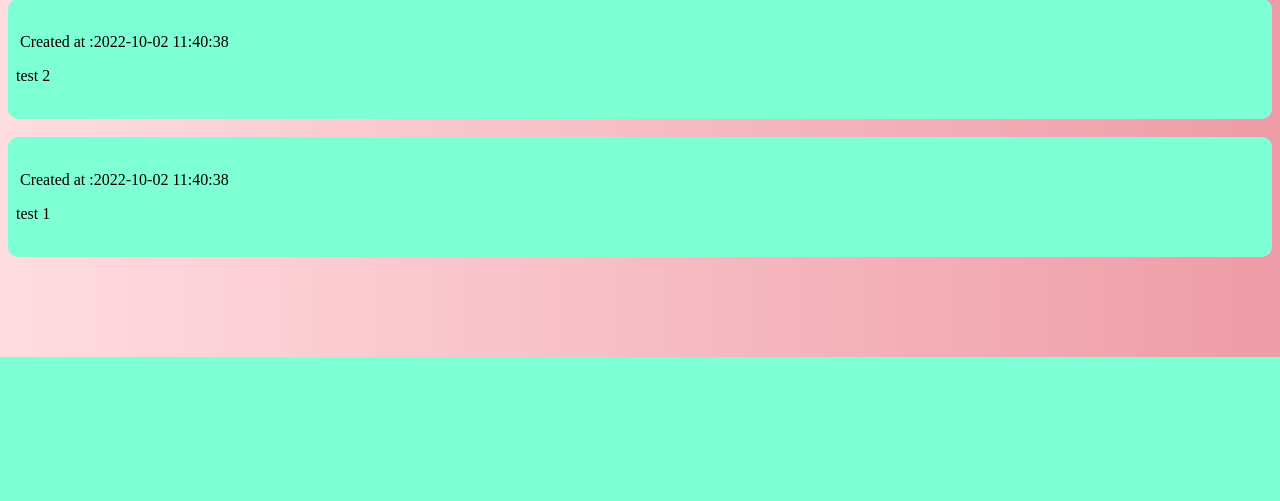
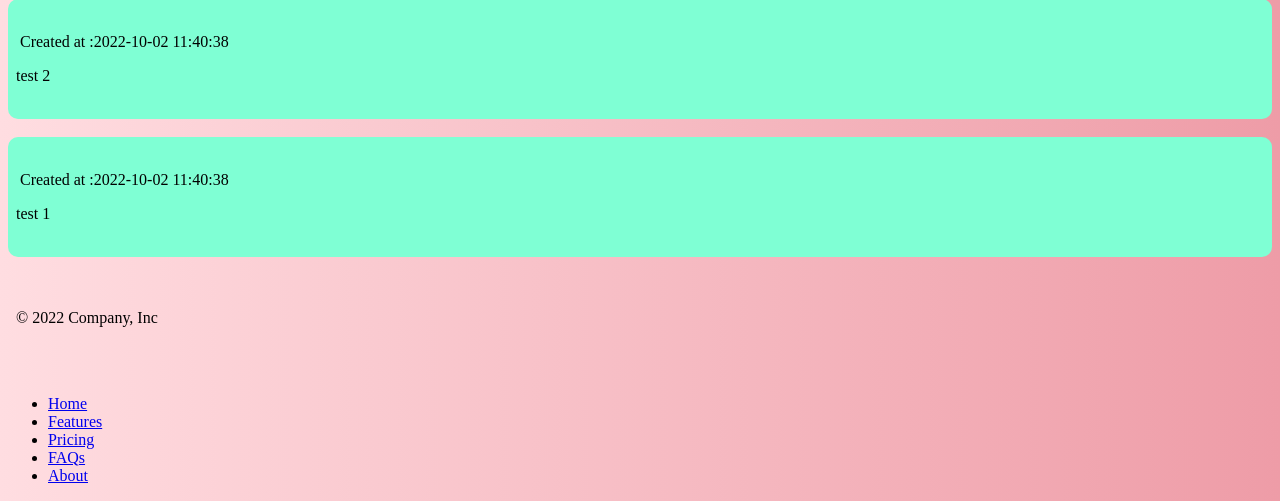
Before and after one commit to fadkeabhi/CLIPBOARD, a PHP site: page / in a window 1280 px wide. Shown: the part 443-944 px from the top of the page. Before the commit the page ends 800 px from the top, so only its background shows below. Run offline with PHP 8.4, Linux system fonts and the light colour scheme; data comes from the database, SQL or seed files in the repository; some web fonts are replaced.

Commit message:
Update index.php
Here you can link your social media sites ,it's just a basic footer .

```diff
--- a/index.php
+++ b/index.php
@@ -113,7 +113,20 @@ $limit = isset($_GET['show-limit']) ? $_GET['show-limit'] : 5;
 
 ?>
 <br>
+<footer class="d-flex flex-wrap justify-content-between align-items-center py-3 my-4 border-top">
+    <p class="col-md-4 mb-0 text-muted">© 2022 Company, Inc</p>
 
+    <a href="/" class="col-md-4 d-flex align-items-center justify-content-center mb-3 mb-md-0 me-md-auto link-dark text-decoration-none">
+      <svg class="bi me-2" width="40" height="32"><use xlink:href="#bootstrap"></use></svg>
+    </a>
 
+    <ul class="nav col-md-4 justify-content-end">
+      <li class="nav-item"><a href="#" class="nav-link px-2 text-muted">Home</a></li>
+      <li class="nav-item"><a href="#" class="nav-link px-2 text-muted">Features</a></li>
+      <li class="nav-item"><a href="#" class="nav-link px-2 text-muted">Pricing</a></li>
+      <li class="nav-item"><a href="#" class="nav-link px-2 text-muted">FAQs</a></li>
+      <li class="nav-item"><a href="#" class="nav-link px-2 text-muted">About</a></li>
+    </ul>
+  </footer>
     </body>
 </html>
```
